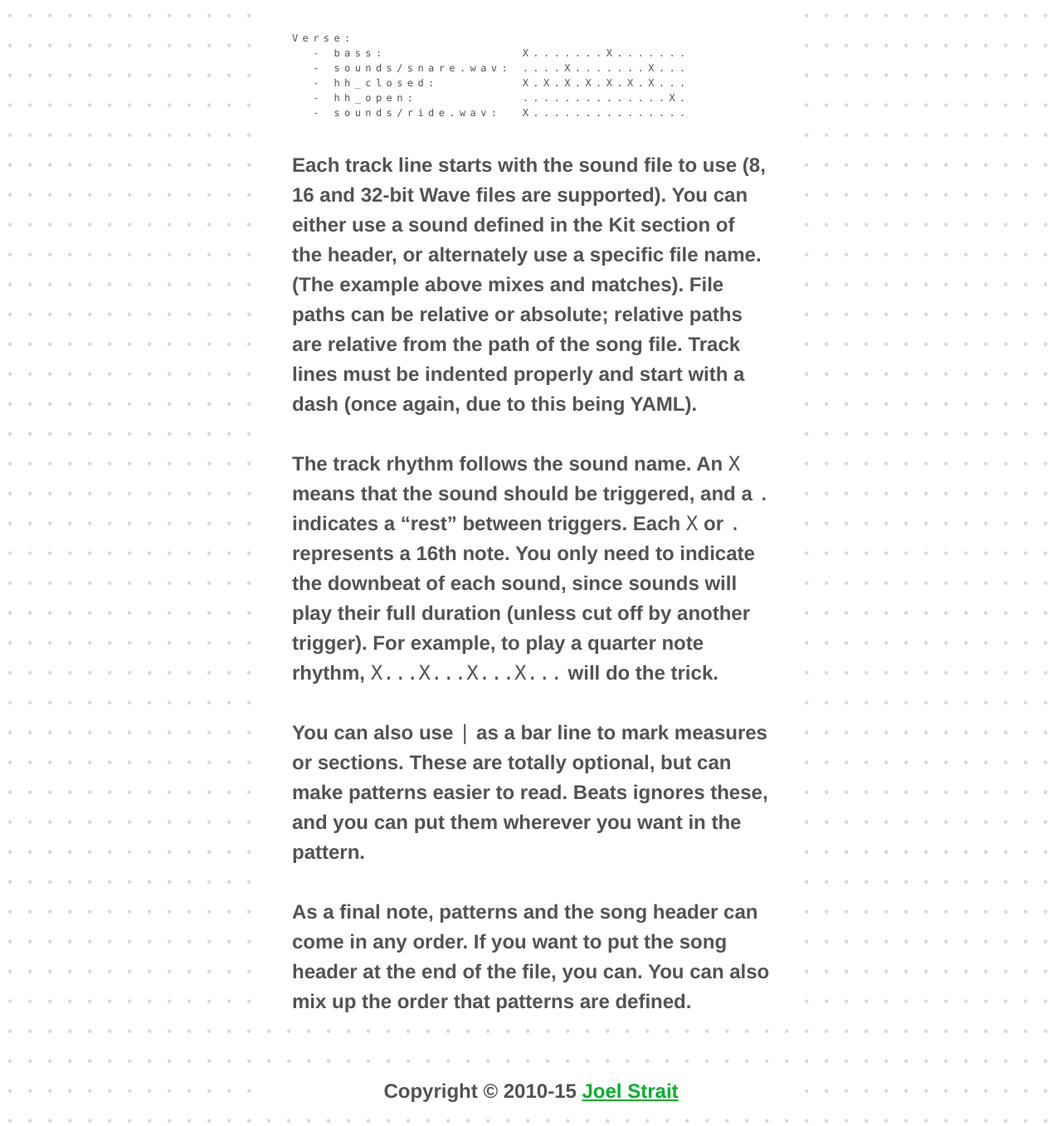
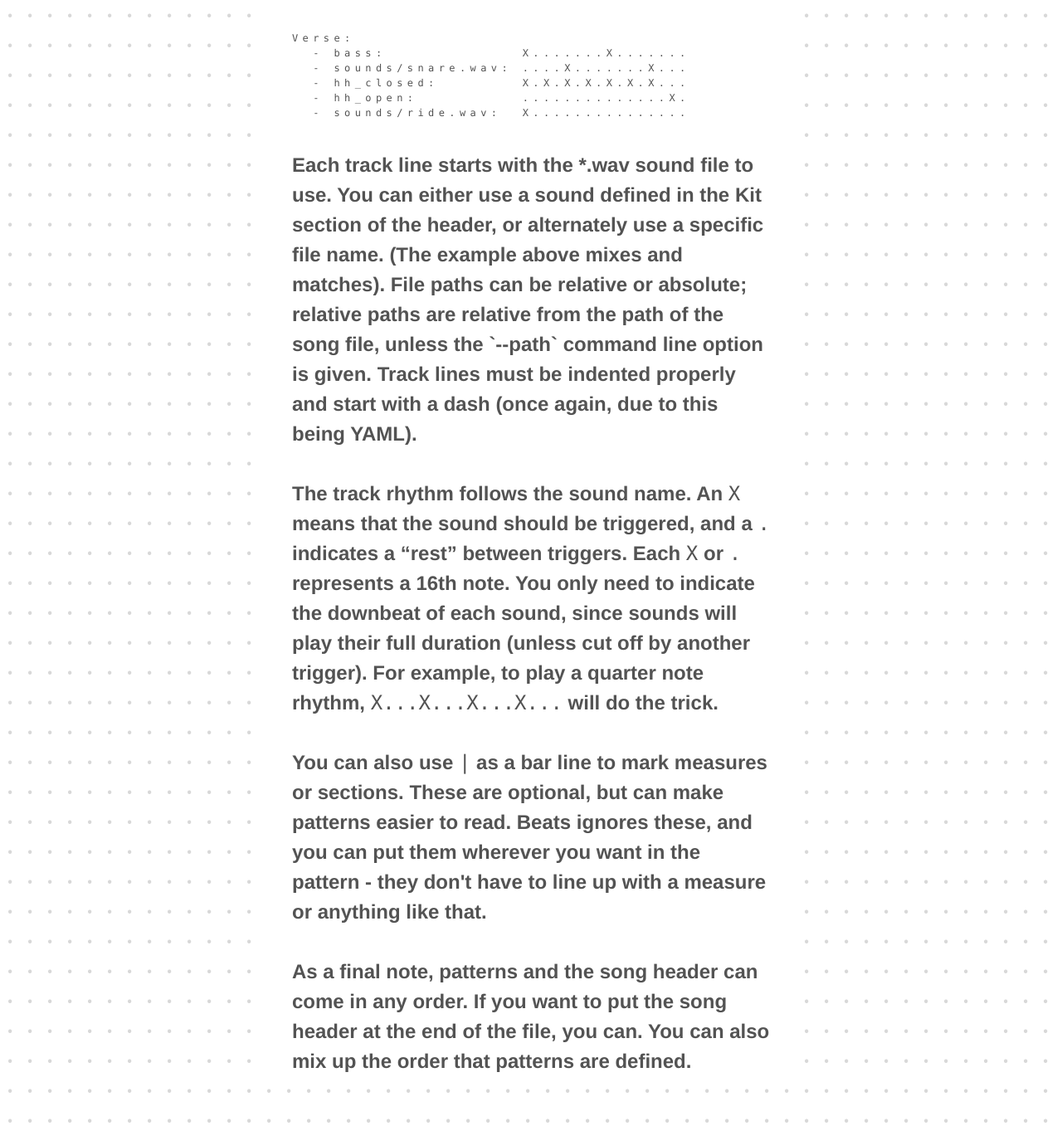
Before and after one commit to kevinbruyne0125/beats, a PHP site: page /usage/ in a window 1280 px wide. Shown: the part 2483-3840 px from the top of the page at 83% size. Run offline with PHP 8.4, Linux system fonts and the light colour scheme.

Commit message:
Tweaks to Usage page

```diff
--- a/web/usage.php
+++ b/web/usage.php
@@ -50,9 +50,9 @@ beats --path ~/drum_sounds example_song.txt
   - hh_closed:        X.X.X.X.X.X.X...
   - hh_open:          ..............X.
   - sounds/ride.wav:  X...............</code></pre></p>
-    <p>Each track line starts with the sound file to use (8, 16 and 32-bit Wave files are supported). You can either use a sound defined in the Kit section of the header, or alternately use a specific file name. (The example above mixes and matches). File paths can be relative or absolute; relative paths are relative from the path of the song file. Track lines must be indented properly and start with a dash (once again, due to this being YAML).</p>
+    <p>Each track line starts with the *.wav sound file to use. You can either use a sound defined in the Kit section of the header, or alternately use a specific file name. (The example above mixes and matches). File paths can be relative or absolute; relative paths are relative from the path of the song file, unless the `--path` command line option is given. Track lines must be indented properly and start with a dash (once again, due to this being YAML).</p>
     <p>The track rhythm follows the sound name. An <code>X</code> means that the sound should be triggered, and a <code>.</code> indicates a &#8220;rest&#8221; between triggers. Each <code>X</code> or <code>.</code> represents a 16th note. You only need to indicate the downbeat of each sound, since sounds will play their full duration (unless cut off by another trigger). For example, to play a quarter note rhythm, <code>X...X...X...X...</code> will do the trick.</p>
-    <p>You can also use <code>|</code> as a bar line to mark measures or sections. These are totally optional, but can make patterns easier to read. Beats ignores these, and you can put them wherever you want in the pattern.</p>
+    <p>You can also use <code>|</code> as a bar line to mark measures or sections. These are optional, but can make patterns easier to read. Beats ignores these, and you can put them wherever you want in the pattern - they don't have to line up with a measure or anything like that.</p>
     <p>As a final note, patterns and the song header can come in any order. If you want to put the song header at the end of the file, you can. You can also mix up the order that patterns are defined.</p>
   </div>
 <? drawFooter(); ?>
```
